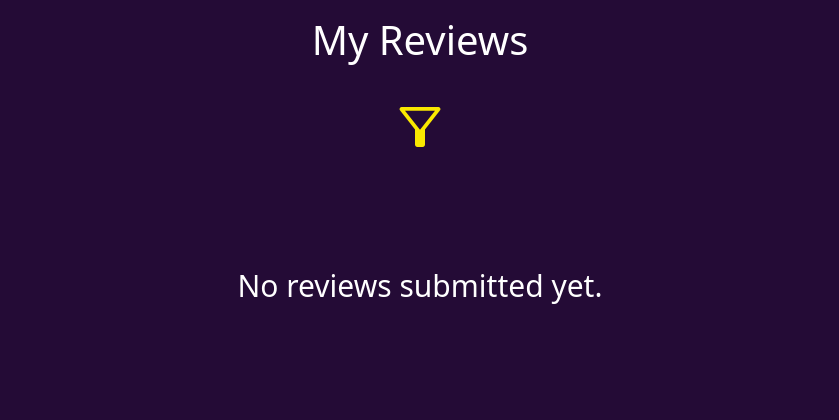
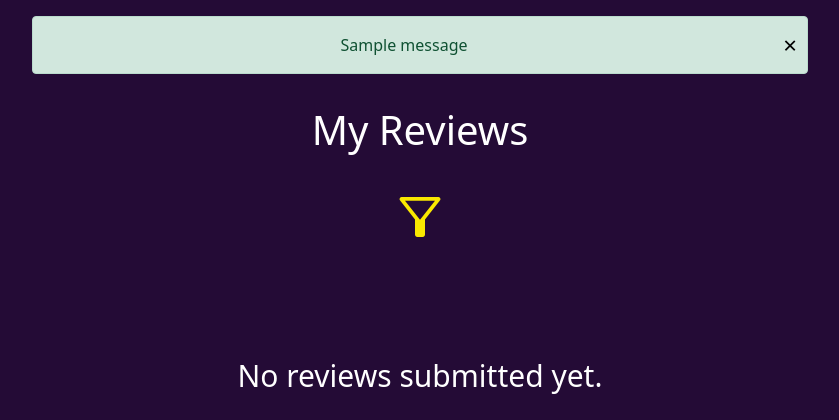
Before and after one commit to sakixchy/anime-reviews, a Django app: page /my_reviews/ in a window 1280 px wide. Shown: the part 98-518 px from the top of the page, without its empty margins (220-1059 px from the left). Run offline with Django 4.2, Linux system fonts and the light colour scheme; tables that the repository leaves empty hold one stand-in row (values such as "Sample post"); one stand-in notice (Sample message) is shown; some libraries are stand-ins or nearby versions.

Commit message:
add alert message to successful review submission

```diff
--- a/reviews/templates/reviews/create_review.html
+++ b/reviews/templates/reviews/create_review.html
@@ -8,7 +8,7 @@
     <div class="container-fluid">
         <div class="row">
           <div class="col-sm mx-auto d-block text-center">
-             <h1 style="color: rgb(255, 255, 255); margin-bottom: 80px;">Create Review</h1>
+             <h1 style="color: rgb(255, 255, 255); margin-bottom:80px;">Create Review</h1>
           </div>
         </div>
         <div class="row justify-content-center">
--- a/reviews/views.py
+++ b/reviews/views.py
@@ -1,5 +1,5 @@
+from django.shortcuts import render, redirect
 from django.contrib import messages
-from django.shortcuts import render, redirect
 from django.shortcuts import render, get_object_or_404
 from django.views import generic
 from .models import Review
@@ -28,7 +28,8 @@
     return render(request, 'reviews/create_review.html')
 
 def create_review(request):
-    if request.method == 'POST':
+
+     if request.method == 'POST':
         form = ReviewForm(request.POST, request.FILES)
         if form.is_valid():
             review = form.save(commit=False)
@@ -38,11 +39,11 @@
             else:
                 review.status = 0
             review.save()
-            messages.success(request, 'Review submitted successfully! Awaiting approval.')
+            messages.success(request, 'Your review has been submitted and is awaiting approval. ｡◕ ‿ ◕｡')
             return redirect('home')
-    else:
+     else:
         form = ReviewForm()
-    return render(request, 'reviews/create_review.html', {'form': form})
+     return render(request, 'reviews/create_review.html', {'form': form})
 
 def my_reviews(request):
     if request.user.is_authenticated:
--- a/static/css/styles.css
+++ b/static/css/styles.css
@@ -162,6 +162,23 @@
     border-radius: 16px;
 
 }
+
+.messages-container {
+    max-width: 800px;
+    margin: 0 auto;
+}
+
+.close {
+    background-color: transparent;
+    border: none;
+    outline: none;
+    font-size: 1.5rem;
+    position: absolute;
+    top: 0;
+    right: 0;
+    padding: 10px;
+}
+
 @media (max-width: 768px) {
     .submitted-date,
     .submitted-by {
--- a/templates/base.html
+++ b/templates/base.html
@@ -76,8 +76,21 @@
       </nav>
     </header>
     <main class="flex-shrink-0">
+     <div class="container mt-3 messages-container">
+        {% if messages %}
+            <div class="alert alert-success alert-dismissible text-center" role="alert">
+                {% for message in messages %}
+                    {{ message }}
+                {% endfor %}
+                <button type="button" class="close" data-dismiss="alert" aria-label="Close">
+                    <span aria-hidden="true">&times;</span>
+                </button>
+            </div>
+      {% endif %}
+     </div>
         {% block content %}
         {% endblock %}
+     </div>
     </main>
     <footer>
         <div class="container text-center">
```
